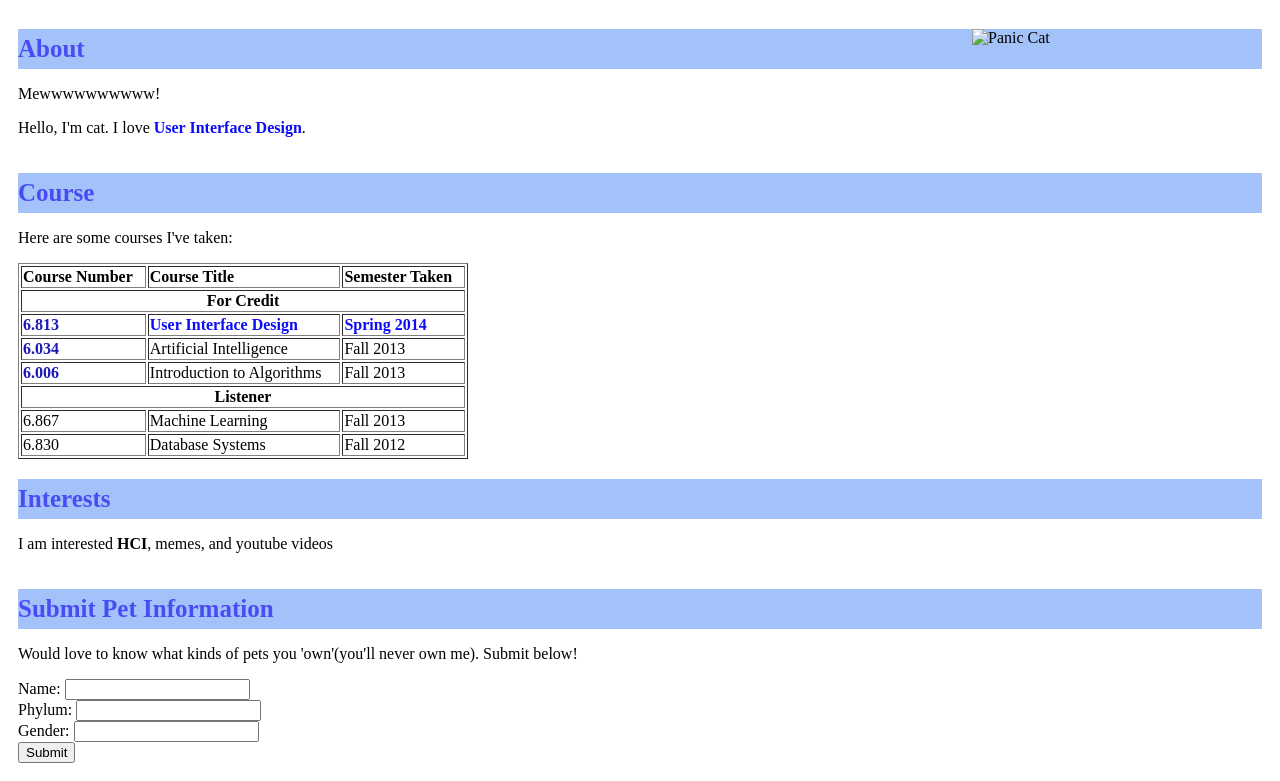
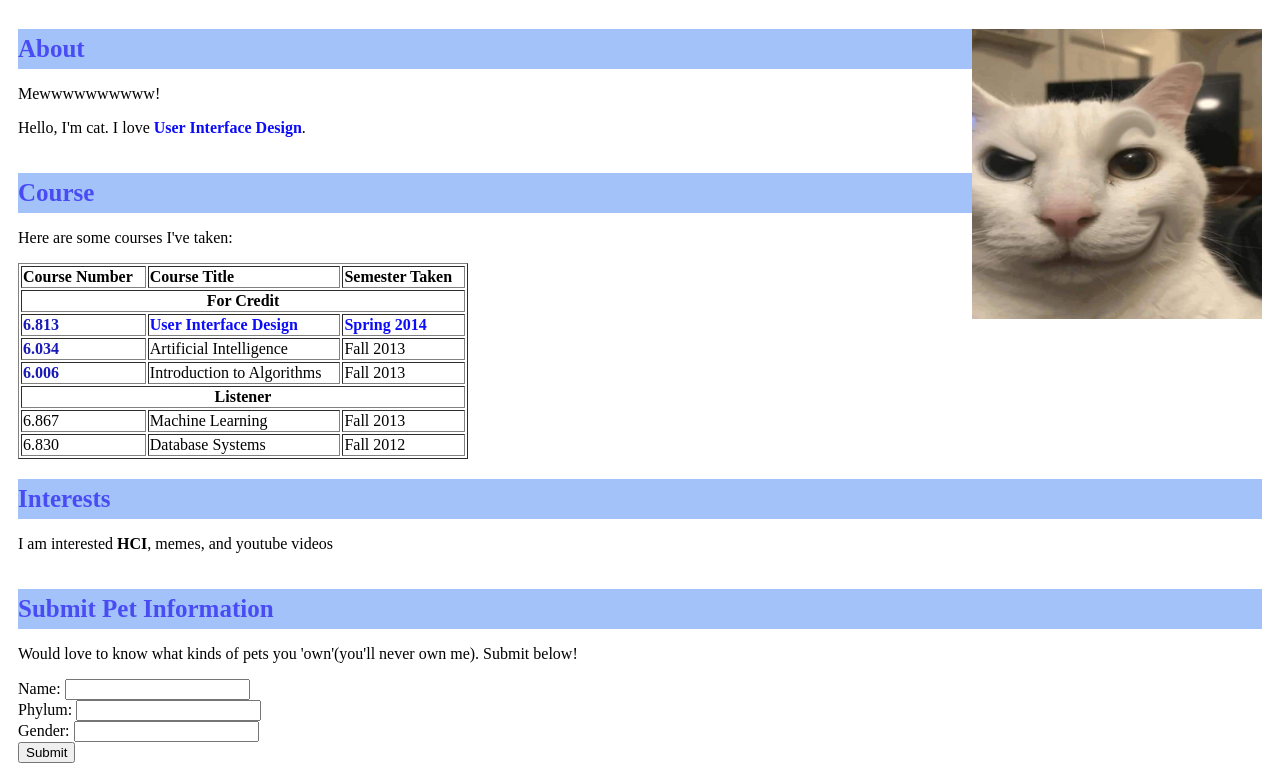
Before and after one commit to hoa2995/khoavuong, a plain HTML site: page index.html in a window 1280 px wide. Shown: the part 81-862 px from the top of the page. Drawn offline with Linux system fonts and the light colour scheme.

Commit message:
Mô tả ngắn gọn về thay đổi

```diff
--- a/index.html
+++ b/index.html
@@ -57,7 +57,7 @@
         <div class="content">
             <p>Mewwwwwwwwww!</p>
             <p>Hello, I'm cat. I love <span class="highlight">User Interface Design</span>.</p>
-            <img src="/img/Cool.jpg" alt="Panic Cat" class="image">
+            <img src="/img/Cool.png" alt="Panic Cat" class="image">
         </div>
     </div>
     <div class="block" class="tableinfor">
```
